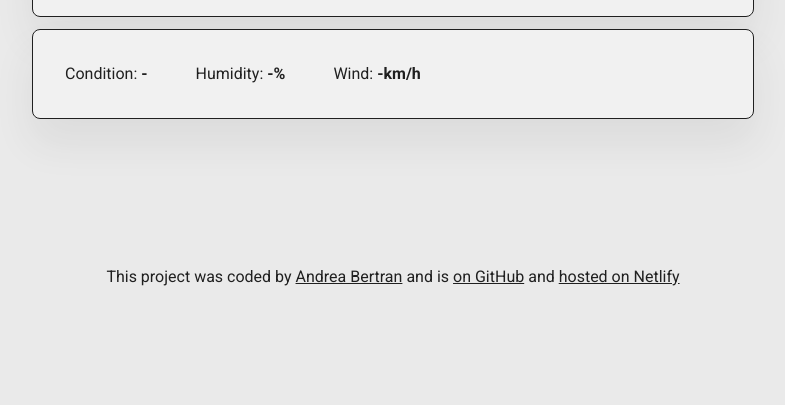
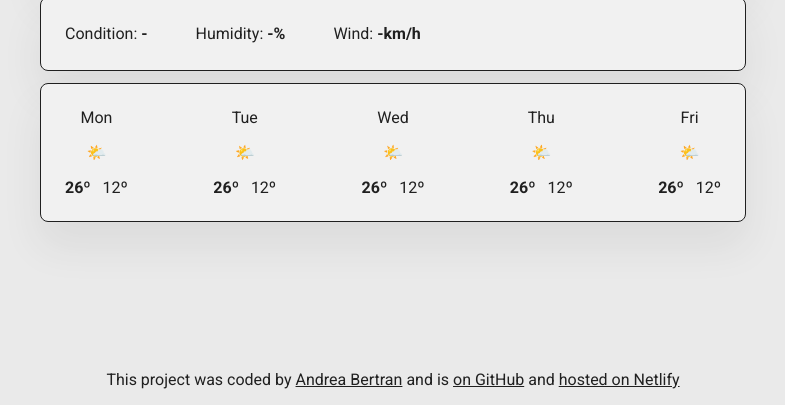
Before and after one commit to abertranl/my-weather-app, a website built with Parcel: page index.html in a window 1280 px wide. Shown: the part 576-981 px from the top of the page, without its empty margins (247-1032 px from the left). Before the commit the page ends 878 px from the top, so only its background shows below. Built offline with nearby package versions, Linux system fonts and the light colour scheme; no server answers.

Commit message:
Forecast HTML from java

```diff
--- a/index.html
+++ b/index.html
@@ -60,6 +60,8 @@
           ><strong>km/h</strong>
         </div>
       </div>
+
+      <div class="card weather-forecast" id="forecast"></div>
     </main>
     <footer>
       <p>
--- a/src/index.js
+++ b/src/index.js
@@ -1,3 +1,19 @@
+function displayForecast() {
+  let days = ["Mon", "Tue", "Wed", "Thu", "Fri"];
+  let forecastHTML = "";
+
+  days.forEach(function (day) {
+    forecastHTML += `<div class="forecast-day">
+          <div class="forecast-day">${day}</div>
+          <div class="forecast-icon">🌤️</div>
+          <div class="forecast-temp"><strong>26º</strong> &nbsp; 12º</div>
+        </div>`;
+  });
+
+  let forecastElement = document.querySelector("#forecast");
+  forecastElement.innerHTML = forecastHTML;
+}
+
 function displayNewInfo(response) {
   let temperatureElement = document.querySelector("#current-temperature-value");
   let cityElement = document.querySelector("#current-city");
@@ -72,9 +88,10 @@ let searchForm = document.querySelector("#search-form");
 searchForm.addEventListener("submit", search);
 searchForm.addEventListener("submit", phraseUpdate);
 
-searchCity("Madrid");
-
 let currentDateELement = document.querySelector("#current-date");
 let currentDate = new Date();
 
 currentDateELement.innerHTML = formatDate(currentDate);
+
+searchCity("Madrid");
+displayForecast();
--- a/src/styles.css
+++ b/src/styles.css
@@ -21,7 +21,7 @@ body {
   color: #202020;
   max-width: 656px;
   margin: 12px auto;
-  padding: 32px;
+  padding: 24px;
   border: 1px solid #202020;
   border-radius: 8px;
   box-shadow: 0 24px 40px rgba(46, 46, 46, 0.08);
@@ -49,6 +49,14 @@ body {
 .current-temperature-unit {
   position: relative;
   top: -38px;
+}
+
+.forecast-day {
+  display: flex;
+  flex-direction: column;
+  align-items: center;
+  gap: 16px;
+  font-size: 16px;
 }
 
 footer {
@@ -93,3 +101,8 @@ main {
 .main-text {
   font-size: 56px;
 }
+
+.weather-forecast {
+  display: flex;
+  justify-content: space-between;
+}
```
